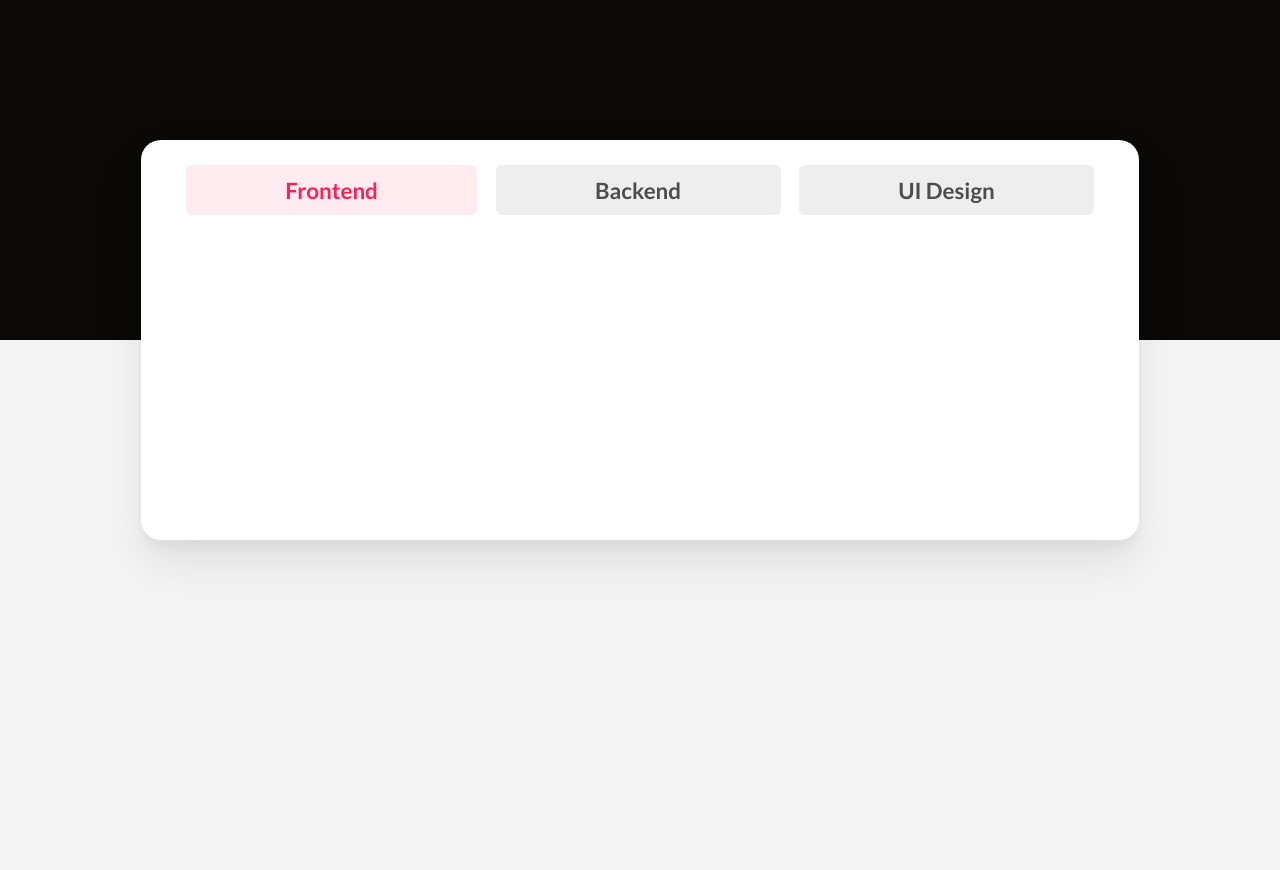
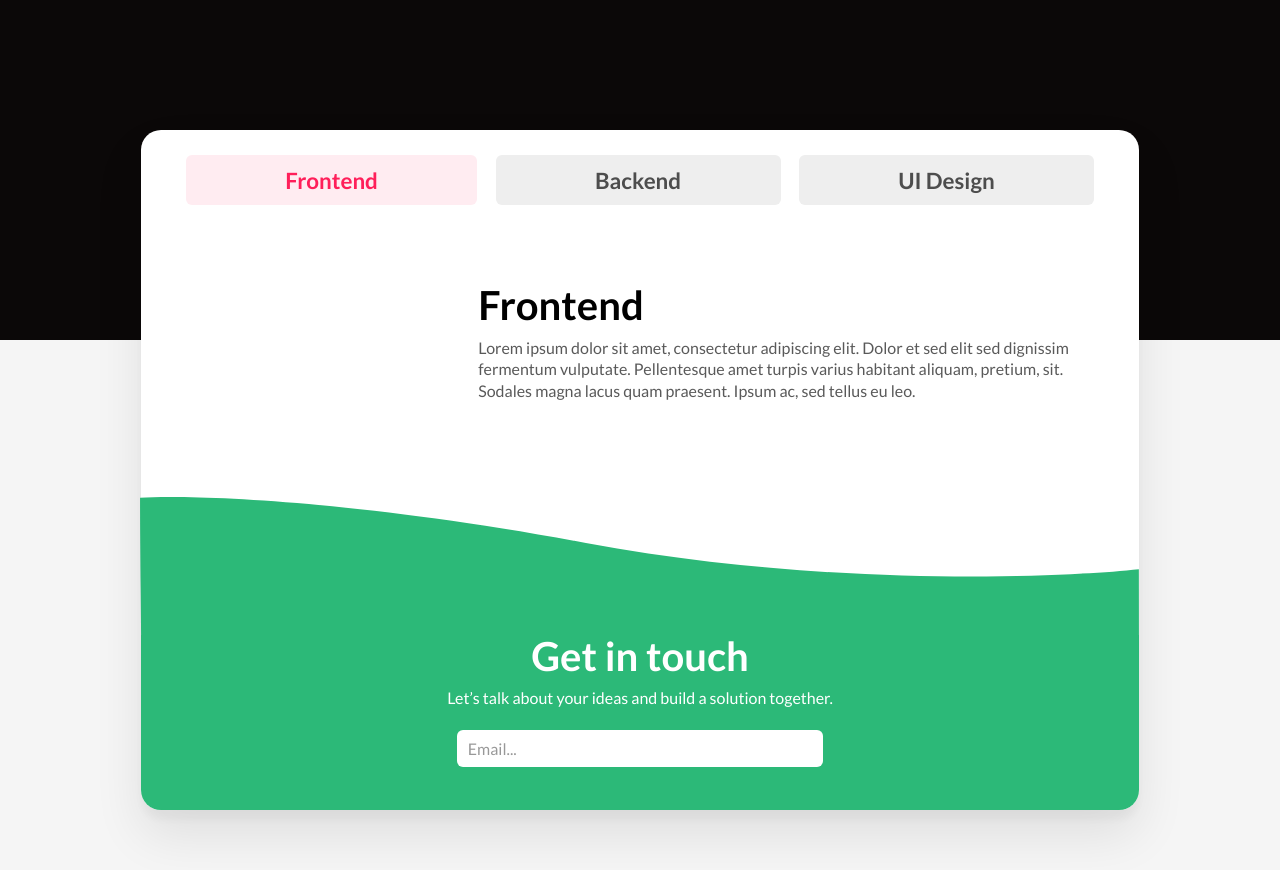
Before and after one commit to freddie-nelson/freddienelson.co.uk, a Vue app: page / in a window 1280 px wide. Shown: the part 460-1330 px from the top of the page. Built offline with nearby package versions, Linux system fonts and the light colour scheme.

Commit message:
finish skills section

```diff
--- a/src/App.vue
+++ b/src/App.vue
@@ -63,6 +63,10 @@ html {
   }
 }
 
+* {
+  font-family: "Lato", "Arial", sans-serif;
+}
+
 :root {
   // colors
   --bg-dark: #0B0808;
@@ -103,9 +107,9 @@ html {
   width: 100%;
   height: 100%;
   overflow-x: hidden;
+}
 
-  section, nav {
-    padding: 0 var(--side-padding);
-  }
+section, nav {
+  padding: 0 var(--side-padding);
 }
 </style>
--- a/src/sections/skills/Skills.vue
+++ b/src/sections/skills/Skills.vue
@@ -1,18 +1,56 @@
 <template>
   <section class="skills">
+
     <div class="buttons">
       <skill-btn text="Frontend" :selected="frontend" @click="changeSkill" />
       <skill-btn text="Backend" :selected="backend" @click="changeSkill" />
       <skill-btn text="UI Design" :selected="ui" @click="changeSkill" />
     </div>
+
     <div class="main">
       <div class="icons">
-        <Icon :icon="icons.tl" />
-        <Icon :icon="icons.tr" />
-        <Icon :icon="icons.bl" />
-        <Icon :icon="icons.br" />
+        <Icon :icon="icons.tl.value" />
+        <Icon :icon="icons.tr.value" />
+        <Icon :icon="icons.bl.value" />
+        <Icon :icon="icons.br.value" />
+      </div>
+
+      <div class="text" v-if="frontend">
+        <h2>Frontend</h2>
+        <p>
+          Lorem ipsum dolor sit amet, consectetur adipiscing elit. Dolor et sed elit sed dignissim fermentum vulputate.
+          Pellentesque amet turpis varius habitant aliquam, pretium, sit. Sodales magna lacus quam praesent. Ipsum ac, sed tellus eu leo.
+        </p>
+      </div>
+
+      <div class="text" v-else-if="backend">
+        <h2>Backend</h2>
+        <p>
+          Lorem ipsum dolor sit amet, consectetur adipiscing elit. Dolor et sed elit sed dignissim fermentum vulputate.
+          Pellentesque amet turpis varius habitant aliquam, pretium, sit. Sodales magna lacus quam praesent. Ipsum ac, sed tellus eu leo.
+        </p>
+      </div>
+
+      <div class="text" v-else>
+        <h2>UI Design</h2>
+        <p>
+          Lorem ipsum dolor sit amet, consectetur adipiscing elit. Dolor et sed elit sed dignissim fermentum vulputate.
+          Pellentesque amet turpis varius habitant aliquam, pretium, sit. Sodales magna lacus quam praesent. Ipsum ac, sed tellus eu leo.
+        </p>
       </div>
     </div>
+
+    <div class="contact">
+      <div class="content">
+        <h2>Get in touch</h2>
+        <p>Let’s talk about your ideas and build a solution together.</p>
+        <div class="input">
+          <input placeholder="Email..." type="text">
+          <button><Icon :icon="icons.send" /></button>
+        </div>
+      </div>
+    </div>
+
   </section>
 </template>
 
@@ -21,6 +59,7 @@ import Button from "./components/Button.vue";
 
 import { Icon } from "@iconify/vue";
 import getIcon from "./getIcon";
+import sendIcon from "@iconify-icons/tabler/send";
 
 import { defineComponent, ref, computed } from "vue";
 
@@ -60,7 +99,8 @@ export default defineComponent({
         tl: computed(() => getIcon(frontend.value, backend.value, "tl")),
         tr: computed(() => getIcon(frontend.value, backend.value, "tr")),
         bl: computed(() => getIcon(frontend.value, backend.value, "bl")),
-        br: computed(() => getIcon(frontend.value, backend.value, "br"))
+        br: computed(() => getIcon(frontend.value, backend.value, "br")),
+        send: sendIcon
       }
     }
   }
@@ -70,30 +110,222 @@ export default defineComponent({
 <style lang="scss" scoped>
 .skills {
   width: calc(100% - var(--side-padding) * 2);
-  height: 400px;
+  height: 420px;
   background-color: white;
   border-radius: 20px;
   position: absolute;
-  padding: 19px 45px 25px 45px !important;
+  padding: 19px 45px 45px 45px;
   margin: 0 var(--side-padding);
-  margin-top: -200px;
+  margin-top: -210px;
   box-shadow: 0px 10px 10px rgba(0, 0, 0, 0.04), 0px 25px 50px rgba(0, 0, 0, 0.09);
+  display: flex;
+  flex-direction: column;
+
+  @media screen and (max-width: 1400px) {
+    height: 680px;
+  }
+
+  @media screen and (max-width: 950px) {
+    height: 835px;
+    padding: 20px;
+  }
 
   .buttons {
     display: flex;
     flex-wrap: wrap;
+    z-index: 3;
 
     :nth-child(2) {
       margin: 6px 2%;
 
-      @media screen and (max-width: 566px) {
+      @media screen and (max-width: 516px) {
         margin-right: 0px;
       }
 
-      @media screen and (max-width: 413px) {
+      @media screen and (max-width: 359px) {
         margin-left: 0px;
         min-width: 160px;
       }
+    }
+  }
+
+  .main {
+    display: grid;
+    grid-template-columns: 260px 1fr;
+    flex-grow: 1;
+    width: 65%;
+
+    @media screen and (max-width: 1400px) {
+      width: 100%;
+      flex-grow: 0;
+    }
+
+    @media screen and (max-width: 950px) {
+      grid-template-columns: 1fr;
+      grid-template-rows: 260px 220px;
+    }
+  }
+
+  .icons {
+    display: grid;
+    grid-template-rows: 1fr 1fr;
+    grid-template-columns: 1fr 1fr;
+    // width: 18vw;
+    // height: 18vw;
+    // min-width: 230px;
+    // min-height: 230px;
+    // max-height: 290px;
+    // max-width: 290px;
+    width: 260px;
+    height: 260px;
+    color: var(--accent-dark);
+    margin: auto 0;
+    margin-left: 2.7%;
+
+    svg {
+      width: 50%;
+      height: 50%;
+      margin: auto;
+    }
+
+    @media screen and (max-width: 950px) {
+      margin: auto;
+      width: 280px;
+      height: 280px;
+    }
+  }
+
+  .text {
+    margin: auto 0;
+    margin-left: 5%;
+
+    h2 {
+      font: var(--heading);
+      font-size: 2.5rem;
+      margin-bottom: 8px;
+    }
+
+    p {
+      font: var(--para);
+      font-family: "Lato", "Arial", sans-serif;
+      color: var(--para-light);
+      line-height: 1.35;
+    }
+  }
+
+  .contact {
+    background-color: var(--accent-dark);
+    height: 100%;
+    width: 24%;
+    min-width: 275px;
+    position: absolute;
+    right: 0;
+    top: 0;
+    border-radius: 0 20px 20px 0;
+    display: flex;
+    align-items: center;
+    justify-content: center;
+    z-index: 2;
+    flex-direction: column;
+    padding-right: 45px;
+
+    @media screen and (max-width: 1400px) {
+      width: 100%;
+      height: 175px;
+      border-radius: 0px 0px 20px 20px;
+      padding: 45px;
+      top: unset;
+      bottom: 0;
+
+      .content {
+        margin-top: -5%;
+      }
+
+      &::before {
+        left: -1px !important;
+        width: calc(100% + 1px) !important;
+        top: -150px !important;
+        background-image: url("../../assets/skills-curve-mobile.svg") !important;
+        background-size: 100%;
+        background-repeat: no-repeat;
+        background-position: left bottom;
+        margin-left: 0;
+      }
+    }
+
+    .content {
+      display: flex;
+      justify-content: center;
+      align-items: center;
+      flex-direction: column;
+    }
+
+    h2 {
+      font: var(--heading);
+      font-size: 2.5rem;
+      color: var(--heading-dark);
+      margin-bottom: 6px;
+    }
+
+    p {
+      text-align: center;
+      color: var(--heading-dark);
+      font-family: "Lato", "Arial", sans-serif;
+      font-size: 1rem;
+      width: 100%;
+      margin-bottom: 20px;
+    }
+
+    .input {
+      width: 95%;
+      display: flex;
+      border-radius: 6px;
+      background: var(--heading-dark);
+      padding: 6px 11px;
+
+      input {
+        font-size: 1rem;
+        background: none;
+        outline: none;
+        width: 100%;
+
+        &::placeholder {
+          color: var(--heading-light);
+          opacity: .4;
+        }
+      }
+
+      button {
+        color: var(--heading-light);
+        opacity: .4;
+        width: 24px;
+        height: 24px;
+        margin: 1px -3px 0px 8px;
+        outline: none;
+        transition: opacity .2s ease;
+
+        svg {
+          width: 100%;
+          height: 100%;
+          transform: scale(1.05);
+        }
+
+        &:hover {
+          opacity: .8;
+        }
+      }
+    }
+
+
+    &::before {
+      content: "";
+      background-image: url("../../assets/skills-curve.svg");
+      height: 100%;
+      width: 300px;
+      left: -180px;
+      top: 0;
+      position: absolute;
+      z-index: -1;
     }
   }
 
```
Also changed, not shown: src/sections/skills/getIcon.ts (+8 -8 lines), src/assets/skills-curve-mobile.svg (added), src/assets/skills-curve.svg (added).
